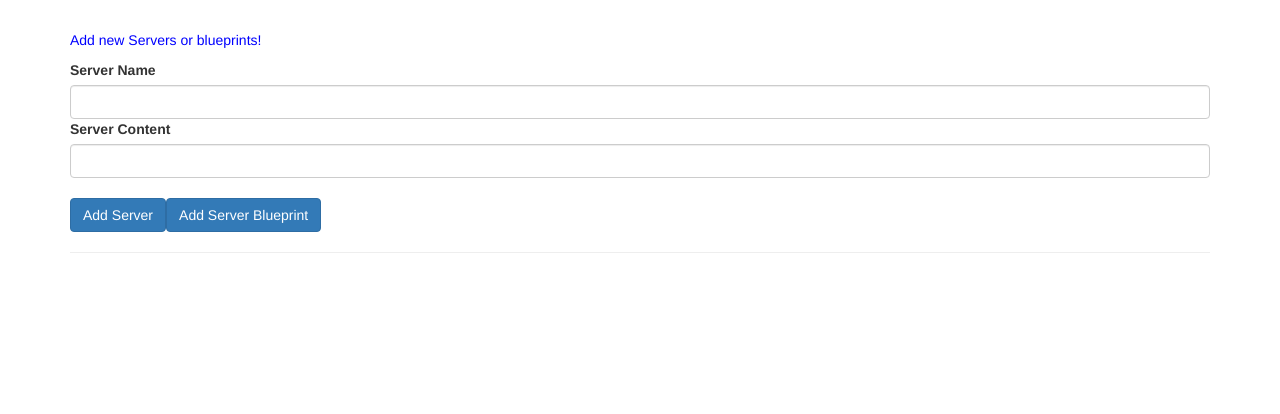
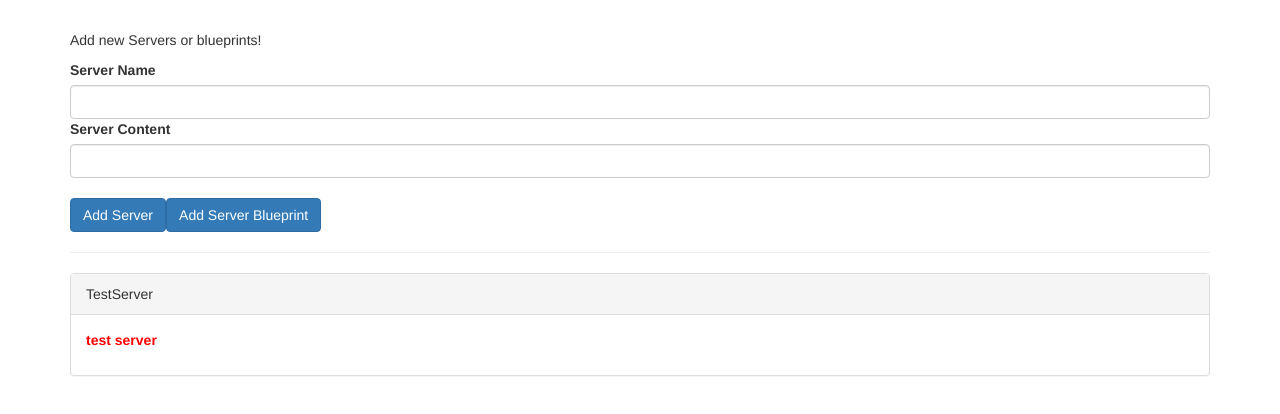
Before and after one commit to asadnawaz126/Components-Databinding-Deep-Dive, an Angular app: page / in a window 1280 px wide. Shown: the top 414 px of the page. Built offline with nearby package versions, Linux system fonts and the light colour scheme.

Commit message:
added server and cockpit elements

```diff
--- a/package.json
+++ b/package.json
@@ -27,7 +27,7 @@
     "zone.js": "~0.10.2"
   },
   "devDependencies": {
-    "@angular-devkit/build-angular": "^0.1000.0",
+    "@angular-devkit/build-angular": "^0.901.9",
     "@angular/cli": "^9.0.0",
     "@angular/compiler-cli": "^9.0.0",
     "@angular/language-service": "^9.0.0",
@@ -37,12 +37,12 @@
     "codelyzer": "^5.1.2",
     "jasmine-core": "~3.4.0",
     "jasmine-spec-reporter": "~4.2.1",
-    "karma": "~4.1.0",
+    "karma": "^5.1.0",
     "karma-chrome-launcher": "~2.2.0",
     "karma-coverage-istanbul-reporter": "~2.0.1",
     "karma-jasmine": "~2.0.1",
     "karma-jasmine-html-reporter": "^1.4.2",
-    "protractor": "~5.4.0",
+    "protractor": "^7.0.0",
     "ts-node": "~8.6.2",
     "tslint": "~5.11.0",
     "typescript": "3.7.5"
--- a/src/app/app.component.html
+++ b/src/app/app.component.html
@@ -1,34 +1,12 @@
 <div class="container">
-  <div class="row">
-    <div class="col-xs-12">
-      <p>Add new Servers or blueprints!</p>
-      <label>Server Name</label>
-      <input type="text" class="form-control" [(ngModel)]="newServerName">
-      <label>Server Content</label>
-      <input type="text" class="form-control" [(ngModel)]="newServerContent">
-      <br>
-      <button
-        class="btn btn-primary"
-        (click)="onAddServer()">Add Server</button>
-      <button
-        class="btn btn-primary"
-        (click)="onAddBlueprint()">Add Server Blueprint</button>
-    </div>
-  </div>
+  <app-cockpit
+    (serverCreated) = "onServerAdded($event)"
+    (blueprintCreated) = "onBlueprintAdded($event)"
+  ></app-cockpit>
   <hr>
   <div class="row">
     <div class="col-xs-12">
-      <div
-        class="panel panel-default"
-        *ngFor="let element of serverElements">
-        <div class="panel-heading">{{ element.name }}</div>
-        <div class="panel-body">
-          <p>
-            <strong *ngIf="element.type === 'server'" style="color: red">{{ element.content }}</strong>
-            <em *ngIf="element.type === 'blueprint'">{{ element.content }}</em>
-          </p>
-        </div>
-      </div>
+      <app-server-element *ngFor="let serverElement of serverElements" [srvElement]="serverElement"></app-server-element>
     </div>
   </div>
 </div>
--- a/src/app/app.component.ts
+++ b/src/app/app.component.ts
@@ -6,23 +6,21 @@
   styleUrls: ['./app.component.css']
 })
 export class AppComponent {
-  serverElements = [];
-  newServerName = '';
-  newServerContent = '';
+  serverElements = [{type: 'server', name: 'TestServer', content: 'test server'}];
 
-  onAddServer() {
+  onServerAdded(data: {serverName: string, serverContent: string}) {
     this.serverElements.push({
       type: 'server',
-      name: this.newServerName,
-      content: this.newServerContent
+      name: data.serverName,
+      content: data.serverContent
     });
   }
 
-  onAddBlueprint() {
+  onBlueprintAdded(data: {blueprintName: string, blueprintContent: string}) {
     this.serverElements.push({
       type: 'blueprint',
-      name: this.newServerName,
-      content: this.newServerContent
+      name: data.blueprintName,
+      content: data.blueprintContent
     });
   }
 }
--- a/src/app/app.module.ts
+++ b/src/app/app.module.ts
@@ -4,10 +4,14 @@
 
 
 import { AppComponent } from './app.component';
+import { ServerElementComponent } from './server-element/server-element.component';
+import { CockpitComponent } from './cockpit/cockpit.component';
 
 @NgModule({
   declarations: [
-    AppComponent
+    AppComponent,
+    ServerElementComponent,
+    CockpitComponent
   ],
   imports: [
     BrowserModule,
--- /dev/null
+++ b/src/app/cockpit/cockpit.component.html
@@ -0,0 +1,16 @@
+<div class="row">
+    <div class="col-xs-12">
+      <p>Add new Servers or blueprints!</p>
+      <label>Server Name</label>
+      <input type="text" class="form-control" [(ngModel)]="newServerName">
+      <label>Server Content</label>
+      <input type="text" class="form-control" [(ngModel)]="newServerContent">
+      <br>
+      <button
+        class="btn btn-primary"
+        (click)="onAddServer()">Add Server</button>
+      <button
+        class="btn btn-primary"
+        (click)="onAddBlueprint()">Add Server Blueprint</button>
+    </div>
+  </div>
--- /dev/null
+++ b/src/app/cockpit/cockpit.component.ts
@@ -0,0 +1,31 @@
+import {Component, EventEmitter, OnInit, Output} from '@angular/core';
+
+@Component({
+  selector: 'app-cockpit',
+  templateUrl: './cockpit.component.html',
+  styleUrls: ['./cockpit.component.css']
+})
+export class CockpitComponent implements OnInit {
+  @Output() serverCreated = new EventEmitter<{serverName: string, serverContent: string}>();
+  @Output() blueprintCreated = new EventEmitter<{blueprintName: string, blueprintContent: string}>();
+  newServerName = '';
+  newServerContent = '';
+
+  constructor() { }
+
+  ngOnInit(): void {
+  }
+
+  onAddServer() {
+    this.serverCreated.emit({
+      serverName: this.newServerName,
+      serverContent: this.newServerContent});
+  }
+
+  onAddBlueprint() {
+    this.blueprintCreated.emit({
+      blueprintName: this.newServerName,
+      blueprintContent: this.newServerContent});
+  }
+
+}
--- /dev/null
+++ b/src/app/server-element/server-element.component.html
@@ -0,0 +1,10 @@
+<div
+  class="panel panel-default">
+  <div class="panel-heading">{{ element.name }}</div>
+  <div class="panel-body">
+    <p>
+      <strong *ngIf="element.type === 'server'" style="color: red">{{ element.content }}</strong>
+      <em *ngIf="element.type === 'blueprint'">{{ element.content }}</em>
+    </p>
+  </div>
+</div>
--- /dev/null
+++ b/src/app/server-element/server-element.component.ts
@@ -0,0 +1,16 @@
+import {Component, Input, OnInit} from '@angular/core';
+
+@Component({
+  selector: 'app-server-element',
+  templateUrl: './server-element.component.html',
+  styleUrls: ['./server-element.component.css']
+})
+export class ServerElementComponent implements OnInit {
+ @Input('srvElement') element: {type: string, name: string, content: string};
+
+  constructor() { }
+
+  ngOnInit(): void {
+  }
+
+}
```
Also changed, not shown: src/app/cockpit/cockpit.component.css (added), src/app/server-element/server-element.component.css (added), 1 other file (tests, documents, lock files or other folders).
